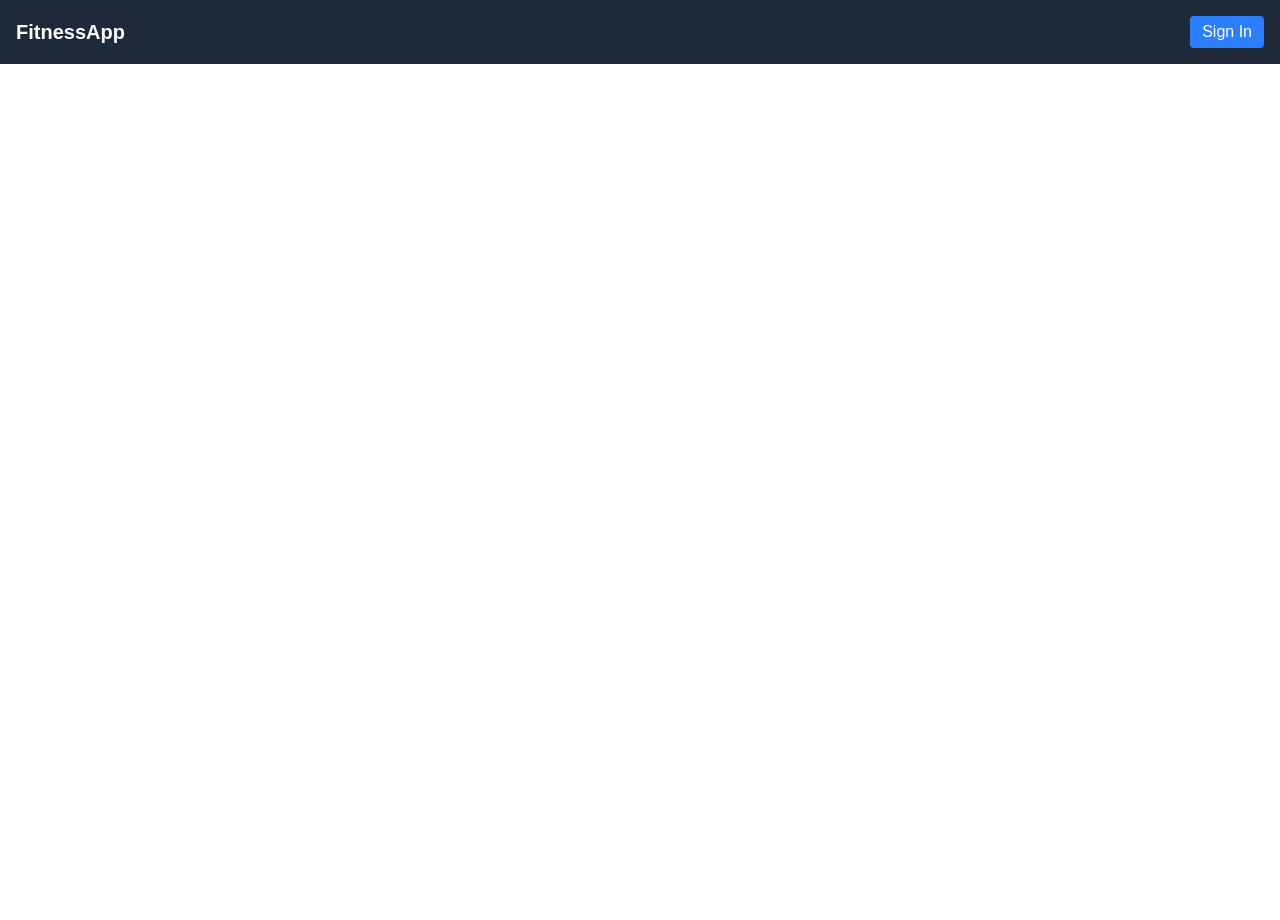
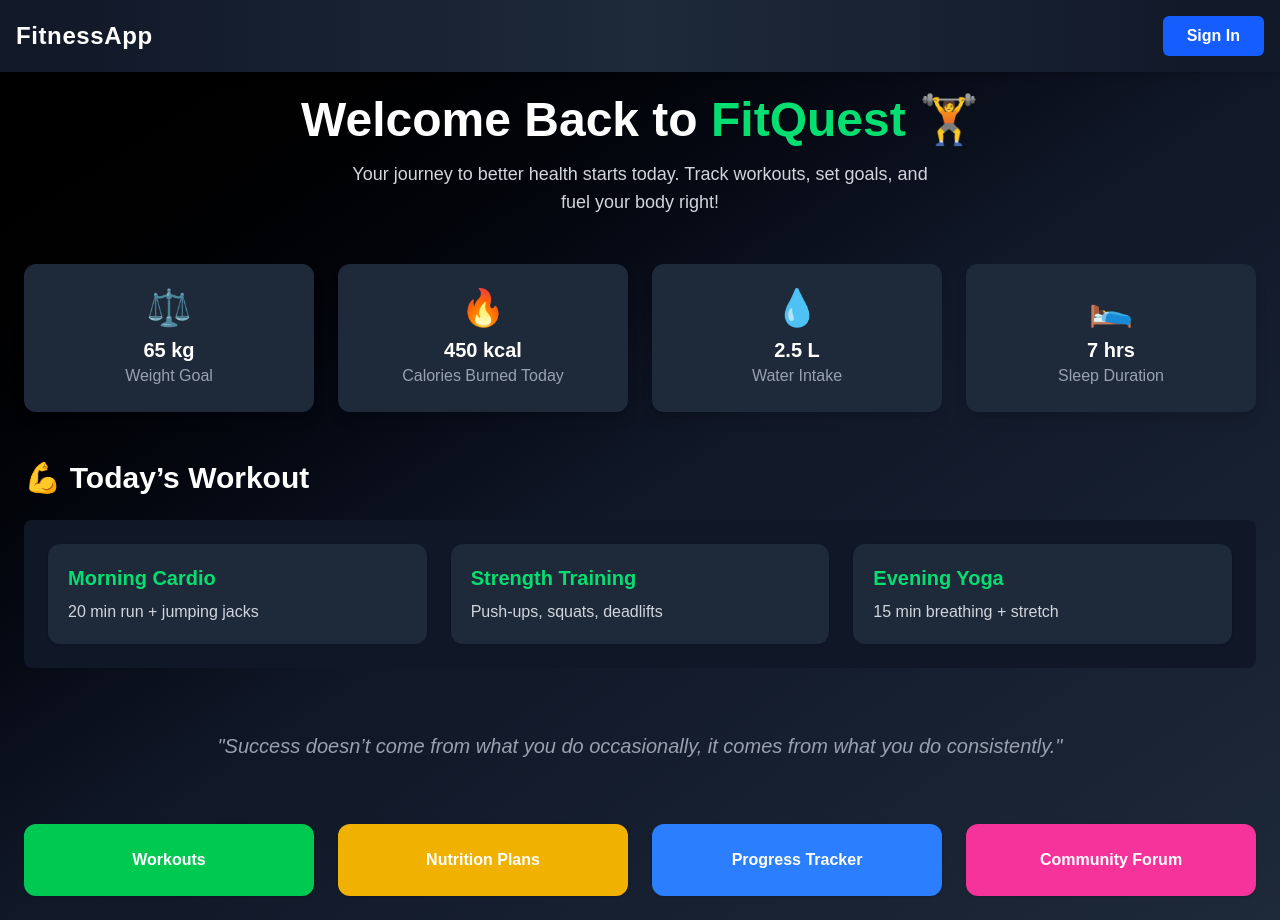
Before and after one commit to UpendraKandukuri/FitnessApp, a Next.js app in the folder fitnessapp/: page / in a window 1280 px wide. Before the commit the page ends 800 px from the top, so only its background shows below. Built offline with nearby package versions, Linux system fonts and the light colour scheme; no server answers.

Commit message:
updated code

```diff
--- a/fitnessapp/src/app/challenges/page.jsx
+++ b/fitnessapp/src/app/challenges/page.jsx
@@ -26,24 +26,38 @@ export default function ChallengesPage() {
   }, []);
 
   return (
-    <div className="p-6">
-      <Link href='/challenges/add' className="text-blue-500 underline block mb-4">Add Challenge</Link>
-      <h1 className="text-2xl font-bold mb-6">All Challenges</h1>
+    <div className="p-6 bg-black min-h-screen text-white">
+      {/* Add Challenge button aligned to the right (inside flow) */}
+      <div className="flex justify-end mb-6">
+        <Link
+          href='/challenges/add'
+          className="bg-white text-black font-semibold px-5 py-2 rounded-full shadow hover:shadow-xl hover:scale-105 transition-transform"
+        >
+          + Add Challenge
+        </Link>
+      </div>
+
+      <h1 className="text-3xl font-bold mb-8 border-b border-gray-700 pb-3">
+        All Challenges
+      </h1>
 
       <div className="grid grid-cols-1 sm:grid-cols-2 md:grid-cols-3 lg:grid-cols-4 gap-6">
         {challenges.map(challenge => (
-          <div key={challenge.id} className="p-4 rounded-md shadow-md bg-white flex flex-col justify-between">
+          <div
+            key={challenge.id}
+            className="p-6 rounded-lg bg-gray-900 shadow-lg flex flex-col justify-between border border-gray-700 hover:border-white transition"
+          >
             <div>
-              <h2 className="text-xl font-semibold">{challenge.title}</h2>
-            <p className="text-sm text-gray-600">{challenge.description}</p>
-            <p className="text-sm">Duration: {challenge.durationDays} days</p>
-            <p className="text-sm">Type: {challenge.type}</p>
-            <p className="text-sm">Public: {challenge.isPublic ? 'Yes' : 'No'}</p>
+              <h2 className="text-2xl font-semibold mb-2">{challenge.title}</h2>
+              <p className="text-gray-400 text-sm mb-2 line-clamp-3">{challenge.description}</p>
+              <p className="text-gray-400 text-sm mb-1">Duration: {challenge.durationDays} days</p>
+              <p className="text-gray-400 text-sm mb-1">Type: {challenge.type}</p>
+              <p className="text-gray-400 text-sm">Public: {challenge.isPublic ? 'Yes' : 'No'}</p>
             </div>
 
             <Link
               href={`/challenges/${challenge.id}`}
-              className="inline-block mt-2 px-4 py-2 w-fit bg-blue-600 text-white rounded hover:bg-blue-700"
+              className="mt-4 px-5 py-2 bg-white text-black rounded-md font-semibold text-center hover:bg-gray-300 transition"
             >
               Show Challenge
             </Link>
--- a/fitnessapp/src/app/page.js
+++ b/fitnessapp/src/app/page.js
@@ -1,11 +1,78 @@
-import React from 'react'
+'use client';
 
-const page = () => {
+import React from 'react';
+import Link from 'next/link';
+
+const Dashboard = () => {
   return (
-    <div>
+    <div className="min-h-screen bg-gradient-to-br from-black via-gray-900 to-gray-800 text-white p-6">
+      {/* Hero Section */}
+      <section className="mb-12 text-center">
+        <h1 className="text-5xl font-extrabold mb-4">Welcome Back to <span className="text-green-400">FitQuest</span> 🏋️</h1>
+        <p className="text-gray-300 text-lg max-w-xl mx-auto">
+          Your journey to better health starts today. Track workouts, set goals, and fuel your body right!
+        </p>
+      </section>
 
+      {/* Goals Summary */}
+      <section className="grid grid-cols-1 sm:grid-cols-2 md:grid-cols-4 gap-6 mb-12">
+        {[
+          { label: 'Weight Goal', value: '65 kg', icon: '⚖️' },
+          { label: 'Calories Burned Today', value: '450 kcal', icon: '🔥' },
+          { label: 'Water Intake', value: '2.5 L', icon: '💧' },
+          { label: 'Sleep Duration', value: '7 hrs', icon: '🛌' }
+        ].map((item, index) => (
+          <div key={index} className="bg-gray-800 p-6 rounded-xl shadow-lg text-center hover:scale-105 transition-transform duration-300">
+            <div className="text-4xl mb-2">{item.icon}</div>
+            <p className="text-xl font-semibold">{item.value}</p>
+            <p className="text-gray-400">{item.label}</p>
+          </div>
+        ))}
+      </section>
+
+      {/* Today's Workout Plan */}
+      <section className="mb-16">
+        <h2 className="text-3xl font-bold mb-6">💪 Today’s Workout</h2>
+        <div className="bg-gray-900 rounded-lg p-6 grid sm:grid-cols-2 lg:grid-cols-3 gap-6">
+          {[
+            { title: 'Morning Cardio', detail: '20 min run + jumping jacks' },
+            { title: 'Strength Training', detail: 'Push-ups, squats, deadlifts' },
+            { title: 'Evening Yoga', detail: '15 min breathing + stretch' }
+          ].map((workout, index) => (
+            <div key={index} className="p-5 bg-gray-800 rounded-xl shadow hover:bg-gray-700 transition">
+              <h3 className="text-xl font-semibold text-green-400 mb-2">{workout.title}</h3>
+              <p className="text-gray-300">{workout.detail}</p>
+            </div>
+          ))}
+        </div>
+      </section>
+
+      {/* Motivational Quote */}
+      <section className="mb-16 text-center">
+        <blockquote className="italic text-gray-400 text-xl">
+          "Success doesn’t come from what you do occasionally, it comes from what you do consistently."
+        </blockquote>
+      </section>
+
+      {/* Navigation Tiles */}
+      <section className="grid grid-cols-1 sm:grid-cols-2 lg:grid-cols-4 gap-6">
+        {[
+          { title: 'Workouts', link: '/workouts', color: 'bg-green-500' },
+          { title: 'Nutrition Plans', link: '/nutrition', color: 'bg-yellow-500' },
+          { title: 'Progress Tracker', link: '/progress', color: 'bg-blue-500' },
+          { title: 'Community Forum', link: '/community', color: 'bg-pink-500' },
+        ].map((tile, index) => (
+          <Link
+            key={index}
+            href={tile.link}
+            className={`${tile.color} text-white font-bold text-center p-6 rounded-xl shadow hover:scale-105 transition-transform duration-300`}
+          >
+            {tile.title}
+          </Link>
+        ))}
+      </section>
     </div>
-  )
-}
+  );
+};
 
-export default page
+export default Dashboard;
--- /dev/null
+++ b/fitnessapp/src/components/LeaderboardToggle.jsx
@@ -0,0 +1,59 @@
+'use client';
+
+import { useState } from 'react';
+
+export default function LeaderboardToggle() {
+  const [isVisible, setIsVisible] = useState(false);
+
+  const leaderboardData = [
+    { name: 'Alice', score: 120 },
+    { name: 'Bob', score: 110 },
+    { name: 'Charlie', score: 95 },
+  ];
+
+  function handleClick() {
+    setIsVisible(!isVisible);
+  }
+
+
+  const maxScore = Math.max(...leaderboardData.map(user => user.score));
+  const maxBarWidth = 300;
+
+  return (
+    <div className="p-6 text-white min-h-[300px] rounded-lg shadow-lg max-w-xl mx-auto">
+      <button
+        onClick={handleClick}
+        className="bg-white text-black font-semibold px-6 py-3 rounded-full shadow hover:scale-105 transition-transform duration-300"
+      >
+        {isVisible ? 'Hide Leaderboard' : 'Show Leaderboard'}
+      </button>
+
+      {isVisible && (
+        <div className="mt-8 bg-white/10 backdrop-blur-md rounded-xl p-6 ring-1 ring-white/20">
+          <h2 className="text-2xl font-bold mb-6 border-b border-white/30 pb-2 flex items-center gap-2">
+            🏆 Leaderboard
+          </h2>
+
+          {leaderboardData.map((user, idx) => {
+
+            const barWidth = (user.score / maxScore) * maxBarWidth;
+            return (
+              <div key={idx} className="mb-6 last:mb-0">
+                <div className="flex justify-between mb-1 font-semibold text-white">
+                  <span>{user.name}</span>
+                  <span>{user.score} points</span>
+                </div>
+                <div className="bg-gray-800 rounded-full h-6 overflow-hidden">
+                  <div
+                    className="bg-white h-full rounded-full transition-all duration-500"
+                    style={{ width: `${barWidth}px` }}
+                  />
+                </div>
+              </div>
+            );
+          })}
+        </div>
+      )}
+    </div>
+  );
+}
--- a/fitnessapp/src/components/Navbar.jsx
+++ b/fitnessapp/src/components/Navbar.jsx
@@ -1,18 +1,17 @@
-"use client";
+'use client';
 
 import { useSession, signIn, signOut } from "next-auth/react";
 import Link from "next/link";
 import { useRouter } from "next/navigation";
 
 export default function Navbar() {
-  const { data: session } = useSession();
-  console.log(session);
+  const { data: session, status } = useSession();
   const router = useRouter();
 
   const handleSignOut = async () => {
-  await signOut({ redirect: false });
-  router.push("/");
-};
+    await signOut({ redirect: false });
+    router.push("/");
+  };
 
   const goToProfile = () => {
     const id = session?.user?.id;
@@ -21,36 +20,46 @@ export default function Navbar() {
     }
   };
 
-
   return (
-    <nav className="bg-gray-800 p-4 text-white flex justify-between items-center">
-      <Link href="/" className="text-xl font-bold">
+    <nav className="bg-gradient-to-r from-gray-900 via-gray-800 to-gray-900 p-4 text-white flex justify-between items-center shadow-md sticky top-0 z-50">
+      <Link href="/" className="text-2xl font-extrabold tracking-wide hover:text-blue-400 transition-colors">
         FitnessApp
       </Link>
 
-      <div className="flex gap-4 items-center">
-        {session?.user ? (
+      <div className="flex gap-6 items-center">
+        {status === "loading" ? (
+          // Show nothing or a spinner while session is loading
+          <span className="text-gray-400 italic">Loading...</span>
+        ) : session?.user ? (
           <>
-            <Link href="/challenges" className="hover:underline">
-              challenges
+            <Link
+              href="/challenges"
+              className="text-lg font-medium hover:text-blue-400 transition-colors"
+            >
+              Challenges
             </Link>
+
+            <button
+              onClick={goToProfile}
+              className="bg-blue-600 px-5 py-2 rounded-md font-semibold hover:bg-blue-700 transition"
+              aria-label="Go to Profile"
+            >
+              Profile
+            </button>
+
             <button
               onClick={handleSignOut}
-              className="bg-red-500 px-3 py-1 rounded hover:bg-red-600 cursor-pointer"
+              className="bg-red-600 px-5 py-2 rounded-md font-semibold hover:bg-red-700 transition"
+              aria-label="Sign Out"
             >
               Logout
             </button>
-             <button
-          onClick={goToProfile}
-          className="bg-blue-600 px-4 py-2 rounded hover:bg-blue-700"
-        >
-          Profile
-        </button>
           </>
         ) : (
           <button
             onClick={() => signIn()}
-            className="bg-blue-500 px-3 py-1 rounded hover:bg-blue-600 cursor-pointer"
+            className="bg-blue-600 px-6 py-2 rounded-md font-semibold hover:bg-blue-700 transition"
+            aria-label="Sign In"
           >
             Sign In
           </button>
```
Also changed, not shown: fitnessapp/src/app/challenges/[id]/page.jsx (+40 -18 lines), fitnessapp/src/app/challenges/add/page.jsx (+52 -10 lines), 1 other file (tests, documents, lock files or other folders).
